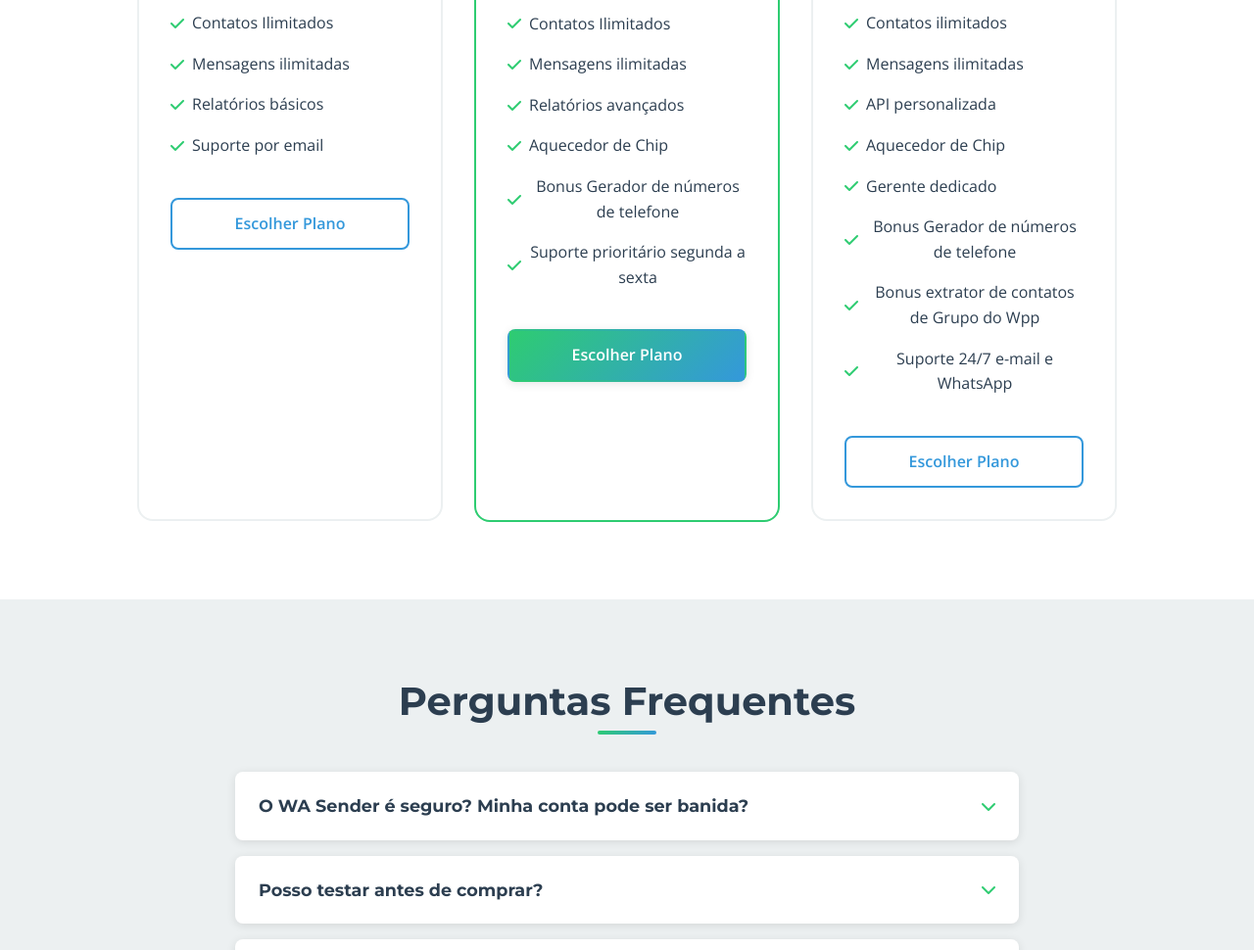
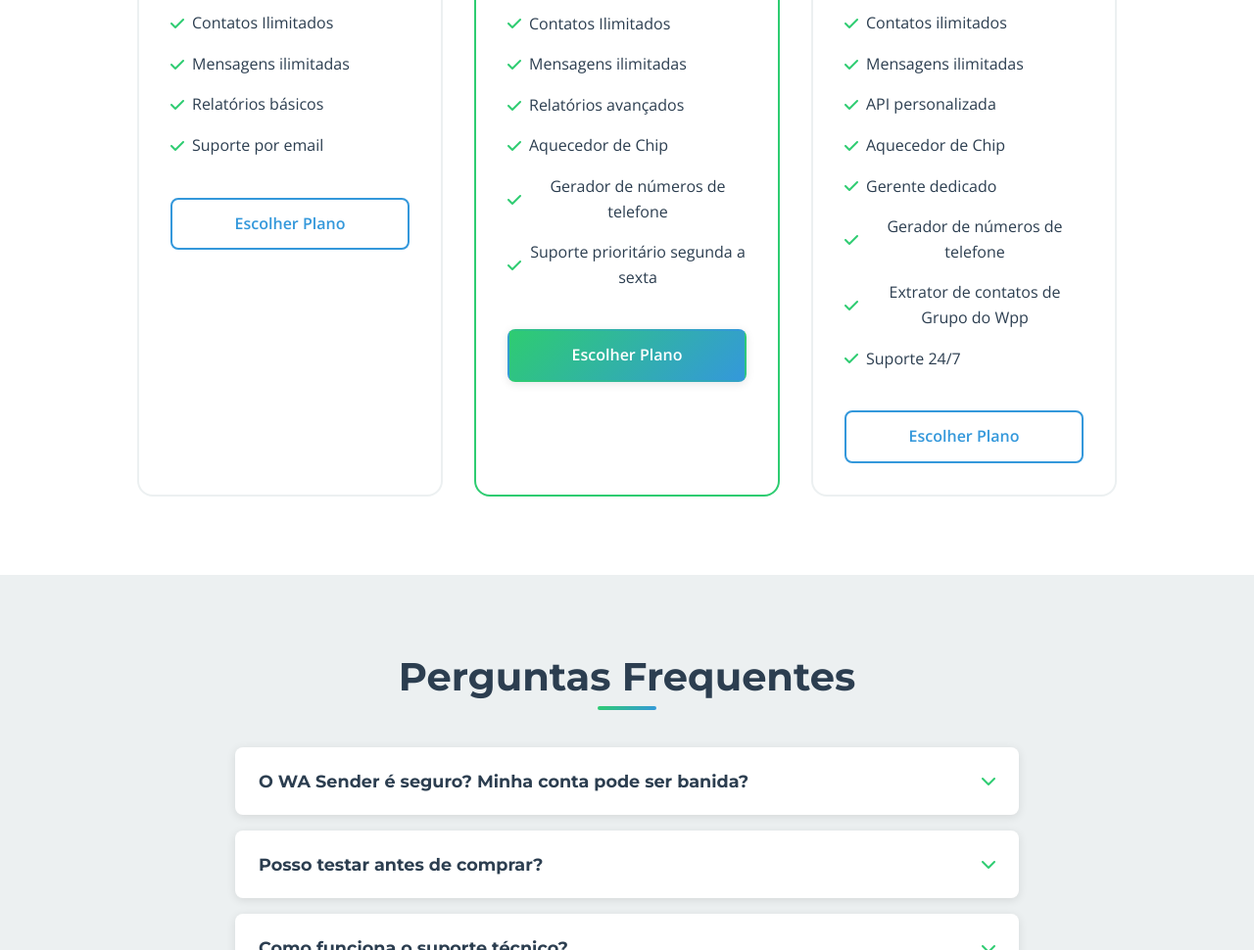
Before and after one commit to omarabouarabi/turbovendas, a plain HTML site: page index.html in a window 1280 px wide. Shown: the part 3450-4420 px from the top of the page at 98% size. Drawn offline with nearby package versions, Linux system fonts and the light colour scheme.

Commit message:
Update index.html

```diff
--- a/index.html
+++ b/index.html
@@ -311,7 +311,7 @@
                         <li><i class="fas fa-check"></i> Mensagens ilimitadas</li>
                         <li><i class="fas fa-check"></i> Relatórios avançados</li>
                         <li><i class="fas fa-check"></i> Aquecedor de Chip</li>
-                        <li><i class="fas fa-check"></i> Bonus Gerador de números de telefone</li>
+                        <li><i class="fas fa-check"></i> Gerador de números de telefone</li>
 			<li><i class="fas fa-check"></i> Suporte prioritário segunda a sexta</li>
                     </ul>
                     <a href="#" class="btn btn-primary pricing-btn">Escolher Plano</a>
@@ -331,9 +331,9 @@
                         <li><i class="fas fa-check"></i> API personalizada</li>
 			<li><i class="fas fa-check"></i> Aquecedor de Chip</li>
                         <li><i class="fas fa-check"></i> Gerente dedicado</li>
-                        <li><i class="fas fa-check"></i> Bonus Gerador de números de telefone</li>
-			<li><i class="fas fa-check"></i> Bonus extrator de contatos de Grupo do Wpp</li>
-                        <li><i class="fas fa-check"></i> Suporte 24/7 e-mail e WhatsApp</li>
+                        <li><i class="fas fa-check"></i> Gerador de números de telefone</li>
+			<li><i class="fas fa-check"></i> Extrator de contatos de Grupo do Wpp</li>
+                        <li><i class="fas fa-check"></i> Suporte 24/7</li>
                     </ul>
                     <a href="#" class="btn btn-outline pricing-btn">Escolher Plano</a>
                 </div>
```
